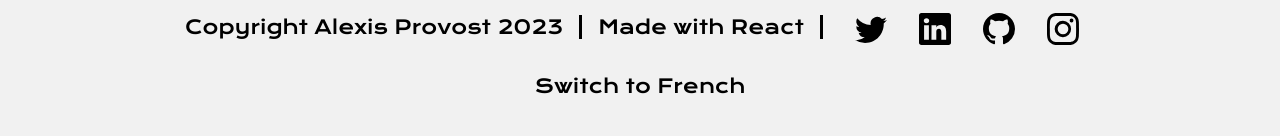
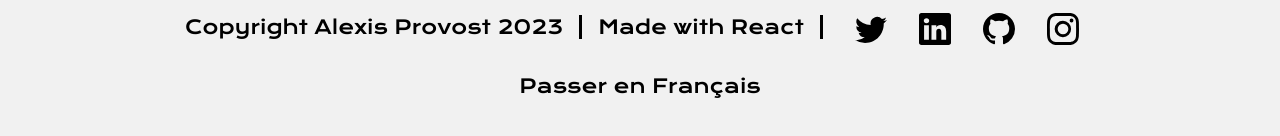
Before and after one commit to alexisprovost/portfolio, a React (Vite) app: page / in a window 1280 px wide. Shown: the part 2105-2241 px from the top of the page. Built offline with nearby package versions, Linux system fonts and the light colour scheme.

Commit message:
Changed the lang for the locale switch button to be more logical

```diff
--- a/src/i18n/messages/en-US.ts
+++ b/src/i18n/messages/en-US.ts
@@ -20,7 +20,7 @@ export default {
 		"app.contact.message": "Message",
 		"app.contact.submit": "Send",
 		"app.footer.madeWith": "Made with",
-		"app.footer.french": "Switch to French",
+		"app.footer.french": "Passer en Français",
 		"app.loading": "Best things in life takes time...",
 		"app.loading.error": "Oh no! That's embarrassing.{br}{br}It seems that the backend just crashed{br}{br}You can try again later or contact me.",
 	},
--- a/src/i18n/messages/fr-CA.ts
+++ b/src/i18n/messages/fr-CA.ts
@@ -19,7 +19,7 @@ export default {
         "app.contact.message": "Message",
         "app.contact.submit": "Envoyer",
         "app.footer.madeWith": "Fait avec",
-        "app.footer.english": "Passer en Anglais",
+        "app.footer.english": "Switch to English",
         "app.loading": "La patience mène aux merveilles de la vie...",
         "app.loading.error": "Oups ! C'est embarrassant.{br}{br}Il semblerait que le backend soit en panne.{br}{br}N'hésite pas à réessayer dans un moment, ou à me contacter.",
     },
```
